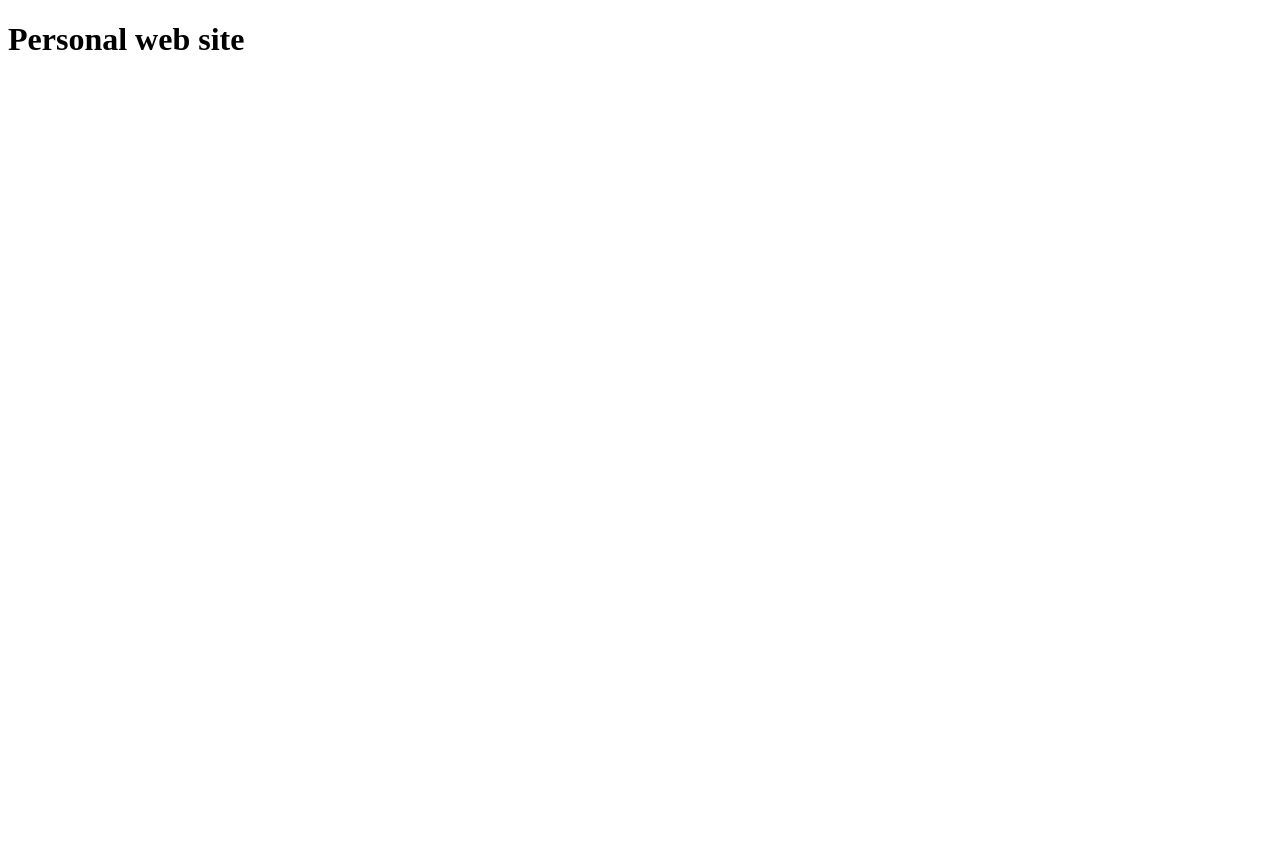
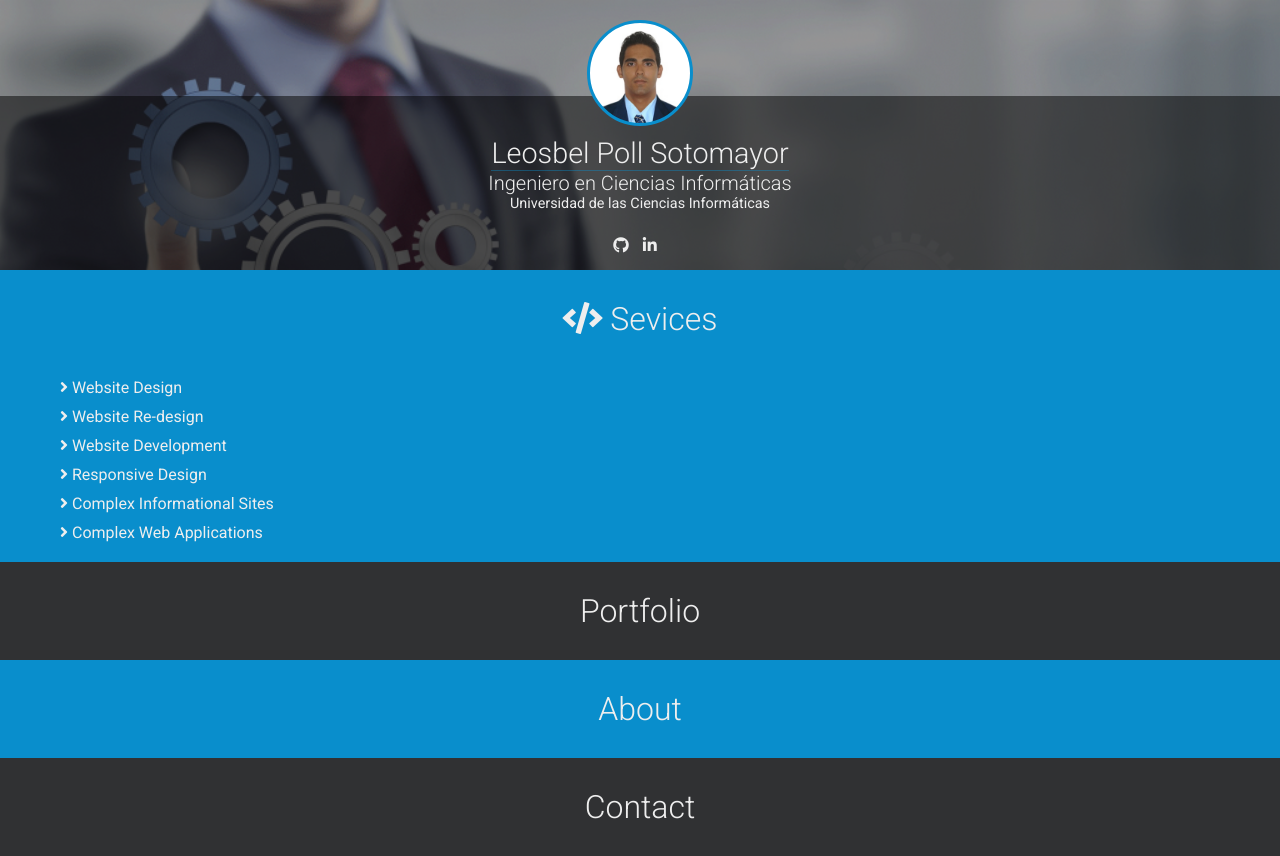
Before and after one commit to leosbelpoll/leosbelpoll.github.io, a website: page index.html in a window 1280 px wide. Before the commit the page ends 800 px from the top, so only its background shows below. Drawn offline with Linux system fonts and the light colour scheme.

Commit message:
maqueta con banner y section de servicios Moviles

```diff
--- /dev/null
+++ b/gulpfile.js
@@ -0,0 +1,29 @@
+var gulp = require('gulp');
+var rename = require('gulp-rename');
+var sass = require('gulp-sass');
+var autoprefixer = require('gulp-autoprefixer');
+
+var styleSRC = 'src/scss/style.scss';
+var styleDIST = './dist/css';
+var styleWatch = 'src/scss/**/*.scss';
+
+gulp.task('style', function(){
+    gulp.src(styleSRC)
+        .pipe(sass({
+            errorLogToConsole: true,
+            outputStyle: 'compressed'
+        }))
+        .on('error', console.error.bind(console))
+        .pipe(autoprefixer({
+            browsers: ['last 2 versions'],
+            cascade: false
+        }))
+        .pipe(rename({suffix: '.min'}))
+        .pipe(gulp.dest(styleDIST));
+});
+
+gulp.task('default', ['style']);
+
+gulp.task('watch', ['default'], function(){
+    gulp.watch(styleWatch, ['style']);
+})
--- a/index.html
+++ b/index.html
@@ -4,9 +4,52 @@
     <meta charset="UTF-8">
     <meta name="viewport" content="width=device-width, initial-scale=1.0">
     <meta http-equiv="X-UA-Compatible" content="ie=edge">
+    <link href="https://fonts.googleapis.com/css?family=Roboto:100,100i,300,300i,400,400i,500,500i,700,700i,900,900i" rel="stylesheet">
+    <link rel="stylesheet" href="./dist/css/style.min.css">
+    <link rel="stylesheet" href="https://use.fontawesome.com/releases/v5.3.1/css/all.css" integrity="sha384-mzrmE5qonljUremFsqc01SB46JvROS7bZs3IO2EmfFsd15uHvIt+Y8vEf7N7fWAU" crossorigin="anonymous">
     <title>Leosbel Poll Sotomayor</title>
 </head>
 <body>
-    <h1>Personal web site</h1>
+    <header>
+        <div class="me-img"></div>
+        <div class="me-info">
+            <span class="me-name">Leosbel Poll Sotomayor</span>
+            <span class="me-title">Ingeniero en Ciencias Informáticas</span>
+            <span class="me-university">Universidad de las Ciencias Informáticas</span>
+            <a href="https://github.com/leosbelpoll"><i class="fab fa-github"></i></a>
+            <a href="https://www.linkedin.com/in/leosbel-poll-sotomayor/"><i class="fab fa-linkedin-in"></i></a>
+        </div>
+    </header>
+    <!-- <nav class="main-menu">
+        <ul>
+            <li><a href="#">Portfolio</a></li>
+            <li><a href="#">About me</a></li>
+            <li><a href="#">Contact</a></li>
+        </ul>
+    </nav>     -->
+    <section>
+        <h2>
+            <i class="fas fa-code"></i>
+            <!-- <br/> -->
+            Sevices
+        </h2>
+        <ul class="services">
+            <li><i class="fas fa-angle-right"></i> Website Design</li>
+            <li><i class="fas fa-angle-right"></i> Website Re-design</li>
+            <li><i class="fas fa-angle-right"></i> Website Development</li>
+            <li><i class="fas fa-angle-right"></i> Responsive Design</li>
+            <li><i class="fas fa-angle-right"></i> Complex Informational Sites</li>
+            <li><i class="fas fa-angle-right"></i> Complex Web Applications</li>
+        </ul>
+    </section>
+    <section>
+        <h2>Portfolio</h2>
+    </section>
+    <section>
+            <h2>About</h2>
+    </section>
+    <section>
+            <h2>Contact</h2>
+    </section>
 </body>
 </html>
--- /dev/null
+++ b/src/scss/base/variables.scss
@@ -0,0 +1,4 @@
+$primaryColor: #303133;
+$secondaryColor: rgb(9, 142, 204);
+
+$textColor: #EEE;
--- /dev/null
+++ b/src/scss/style.scss
@@ -0,0 +1,132 @@
+@import 'base/variables';
+
+body{
+    margin: 0;
+    padding: 0;
+    font-family: 'Roboto', sans-serif;
+    background: $primaryColor;
+    color: $textColor;
+}
+
+header{
+    height: 270px;
+    overflow: hidden;
+    width: 100%;
+    position: relative;
+    background: $primaryColor;
+
+    &:after{
+        content: "";
+        background-image: url('../img/header-bg.png');
+        background-size: cover;
+        background-position-y: 0%;
+        background-repeat: no-repeat;
+        opacity: 0.5;
+        top: 0;
+        left: 0;
+        bottom: 0;
+        right: 0;
+        position: absolute;
+        z-index: 0;
+    }
+
+    div.me-img{
+        background-image: url('../img/me.jpg');
+        background-size: cover;
+        width: 100px;
+        height: 100px;
+        border-radius: 50%;
+        border: 3px solid $secondaryColor;
+        margin: 20px auto;
+        position: relative;
+        z-index: 3;
+        margin-bottom: -30px;
+
+    }
+
+    div.me-info{
+        display: block;
+        overflow: auto;
+        position: relative;
+        text-align: center;
+        z-index: 2;
+        background: rgba(black, .5);
+        padding: 40px 20px 500px 20px;
+
+        span.me-name{
+            font-size: 1.8em;
+            display: block;
+            font-weight: 300;
+            width: fit-content;
+            margin: 0 auto;
+            border-bottom: solid 1px rgba($secondaryColor, .4);
+        }
+
+        span.me-title{
+            font-size: 1.25em;
+            display: block;
+            font-weight: 300;
+        }
+
+        span.me-university{
+            font-size: .9em;
+            display: block;
+            font-weight: normal;
+        }
+
+        a{
+            color: $textColor;
+
+            i{
+                margin-top: 25px;
+                margin-right: 10px;
+            }
+        }
+    }
+}
+
+// nav.main-menu{
+//     position: relative;
+//     z-index: 2;
+//     text-align: center;
+//     ul{
+//         padding: 0;
+//         margin: 20px 0;
+//         li{
+//             display: inline-block;
+//             padding-right: 20px;
+
+//             a{
+//                 color: $textColor;
+//                 text-decoration: none;
+//                 font-weight: 500;
+//             }
+//         }
+//     }
+// }
+
+section{
+    overflow: auto;
+
+    &:nth-child(2n){
+        background: $secondaryColor;
+    }
+
+    h2:first-child{
+        font-weight: 300;
+        font-size: 2em;
+        text-align: center;
+        margin: 0;
+        padding: 30px 0;
+    }
+
+}
+
+ul.services{
+    margin: 0px 20px 20px 20px;
+    list-style: none;
+
+    li{
+        margin-top: 10px;
+    }
+}
```
Also changed, not shown: package.json (added, +26 -0 lines), dist/css/style.min.css (added), dist/img/header-bg.png (added), dist/img/me.jpg (added), 2 other files.
